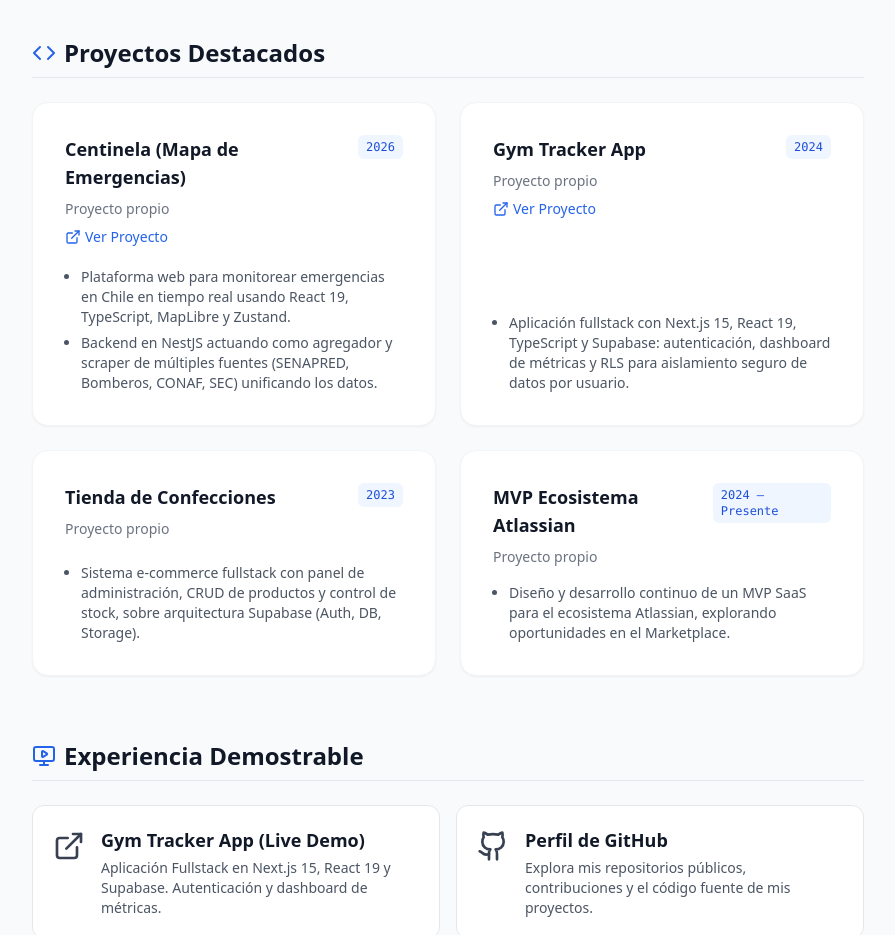
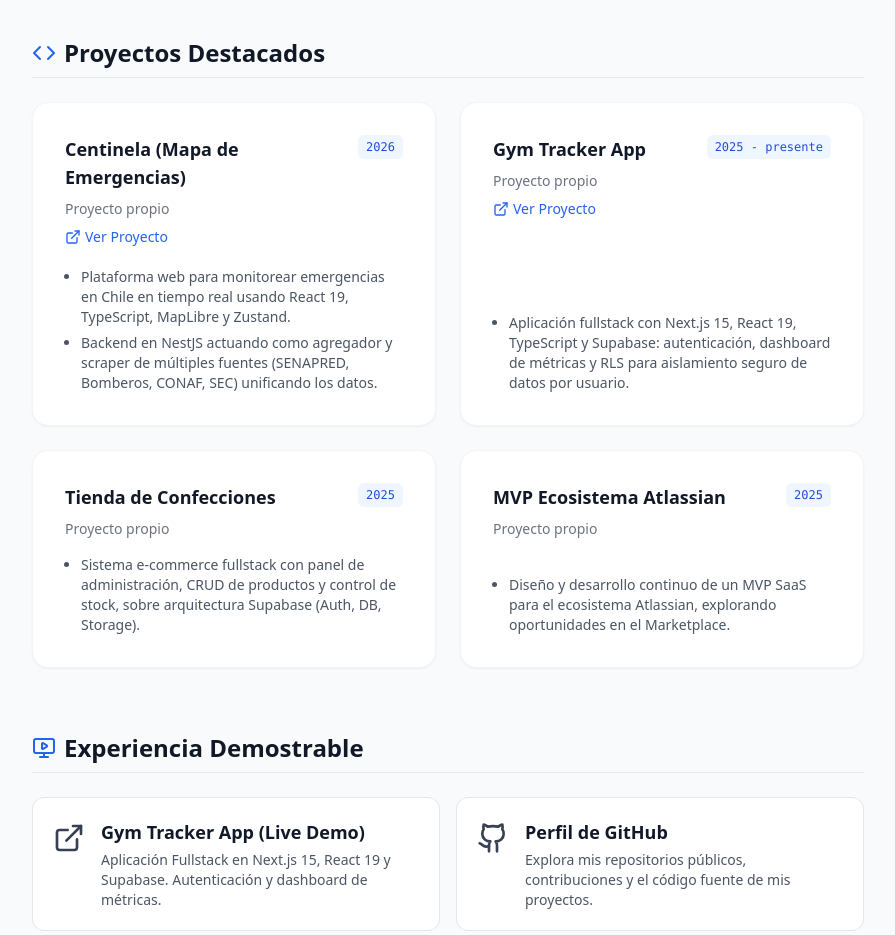
Before and after one commit to peteraraya/base_react_2026, a React (Vite) app: page / in a window 1280 px wide. Shown: the part 4640-5575 px from the top of the page, without its empty margins (192-1087 px from the left). Built offline with nearby package versions, Linux system fonts and the light colour scheme; no server answers.

Commit message:
chore: actualizar fechas de proyectos y agregar MapLibre a skills

```diff
--- a/src/data/cv.ts
+++ b/src/data/cv.ts
@@ -97,7 +97,7 @@
       },
       {
         name: "Gym Tracker App",
-        period: "2024",
+        period: "2025 - presente",
         description: "Proyecto propio",
         link: "https://gym-tracker-eta-amber.vercel.app/",
         achievements: [
@@ -106,7 +106,7 @@
       },
       {
         name: "Tienda de Confecciones",
-        period: "2023",
+        period: "2025",
         description: "Proyecto propio",
         achievements: [
           "Sistema e-commerce fullstack con panel de administración, CRUD de productos y control de stock, sobre arquitectura Supabase (Auth, DB, Storage)."
@@ -114,7 +114,7 @@
       },
       {
         name: "MVP Ecosistema Atlassian",
-        period: "2024 – Presente",
+        period: "2025",
         description: "Proyecto propio",
         achievements: [
           "Diseño y desarrollo continuo de un MVP SaaS para el ecosistema Atlassian, explorando oportunidades en el Marketplace."
@@ -127,7 +127,7 @@
       "Seguridad": "RBAC, MFA, Row-Level Security (RLS), validación con Zod",
       "E-commerce": "WooCommerce, pasarelas de pago, gestión de catálogo y checkout para venta de servicios digitales",
       "Testing & Calidad": "Jest, Vitest, MSW, Playwright, testing unitario, integración y E2E, colaboración con equipos SQA",
-      "State / Data": "TanStack Query v5, TanStack Router, Zustand v5, Axios",
+      "State / Data": "TanStack Query v5, TanStack Router, Zustand v5, Axios, MapLibre (mapas interactivos)",
       "Herramientas": "Git, Jira, Conventional Commits, CI/CD, metodologías ágiles, Design Systems",
       "Blandas": "perseverancia técnica, adaptabilidad, autonomía en remoto, comunicación asíncrona efectiva"
     },
@@ -444,7 +444,7 @@
       },
       {
         name: "Gym Tracker App",
-        period: "2024",
+        period: "2025 - present",
         description: "Personal Project",
         link: "https://gym-tracker-eta-amber.vercel.app/",
         achievements: [
@@ -453,7 +453,7 @@
       },
       {
         name: "Clothing Store",
-        period: "2023",
+        period: "2025",
         description: "Personal Project",
         achievements: [
           "Fullstack e-commerce system with an admin panel, product CRUD, and stock control, built on Supabase architecture (Auth, DB, Storage)."
@@ -461,7 +461,7 @@
       },
       {
         name: "Atlassian Ecosystem MVP",
-        period: "2024 – Present",
+        period: "2025",
         description: "Personal Project",
         achievements: [
           "Continuous design and development of a SaaS MVP for the Atlassian ecosystem, exploring opportunities in the Marketplace."
@@ -474,7 +474,7 @@
       "Security": "RBAC, MFA, Row-Level Security (RLS), Zod validation",
       "E-commerce": "WooCommerce, payment gateways, catalog management and checkout for digital services sales",
       "Testing & Quality": "Jest, Vitest, MSW, Playwright, Unit, Integration & E2E Testing, Collaboration with SQA teams",
-      "State / Data": "TanStack Query v5, TanStack Router, Zustand v5, Axios",
+      "State / Data": "TanStack Query v5, TanStack Router, Zustand v5, Axios, MapLibre (interactive maps)",
       "Tools": "Git, Jira, Conventional Commits, CI/CD, Agile methodologies, Design Systems",
       "Soft Skills": "Technical perseverance, adaptability, autonomy in remote environments, effective asynchronous communication"
     },
```
